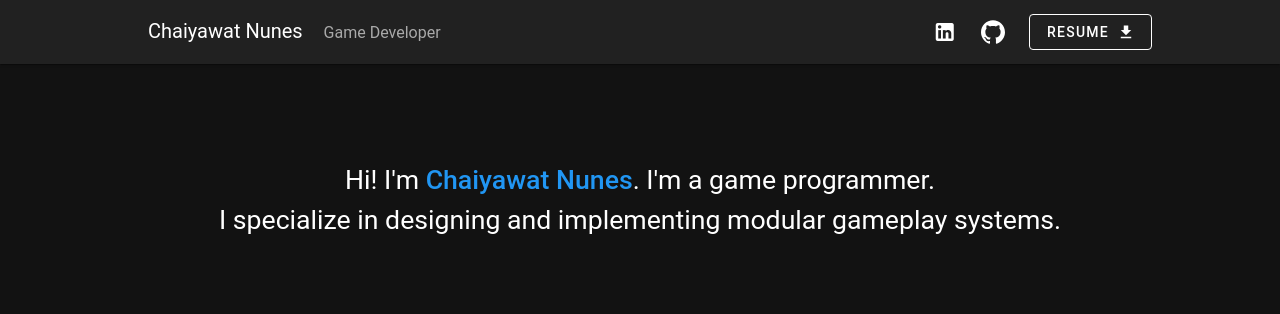
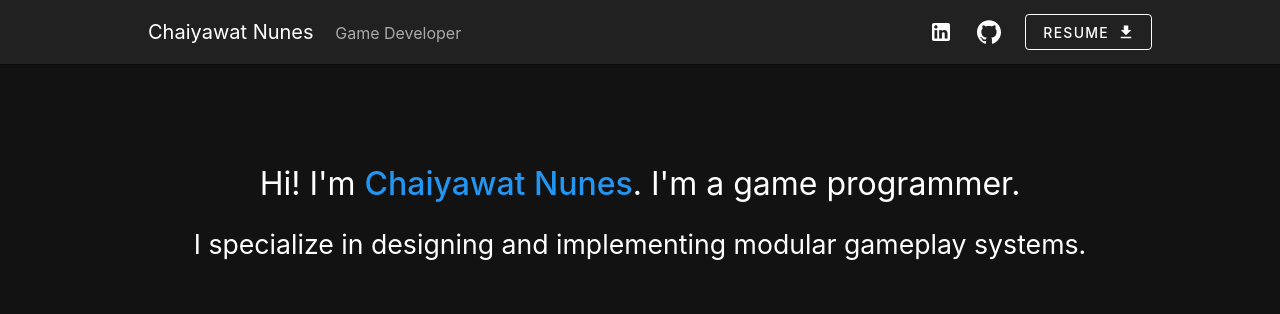
Before and after one commit to chaiyawahoo/chaiyawahoo.github.io, a Vue app: page / in a window 1280 px wide. Shown: the top 314 px of the page. Built offline with nearby package versions, Linux system fonts and the light colour scheme; a small style sheet from the web is missing.

Commit message:
use inter

```diff
--- a/package.json
+++ b/package.json
@@ -13,6 +13,7 @@
     "pretty": "prettier --write \"./**/*.{js,jsx,mjs,cjs,ts,tsx,json,vue,html}\""
   },
   "dependencies": {
+    "@fontsource/inter": "^5.2.5",
     "@fontsource/roboto": "5.2.5",
     "@mdi/font": "7.4.47",
     "@vueuse/core": "^13.1.0",
--- a/src/App.vue
+++ b/src/App.vue
@@ -7,3 +7,9 @@
 <script lang="ts" setup>
 //
 </script>
+
+<style lang="scss">
+body {
+  font-family: "Inter";
+}
+</style>
--- a/src/components/About.vue
+++ b/src/components/About.vue
@@ -21,4 +21,12 @@
   color: rgb(var(--v-theme-primary)); // change this eventually ! theme color
   font-weight: 500;
 }
+
+.v-container > p:first-child {
+  font-size: 24pt;
+}
+
+.v-container > p:not(:first-child) {
+  margin-top: 2vh;
+}
 </style>
```
Also changed, not shown: vite.config.mts, 1 other file (tests, documents, lock files or other folders).
